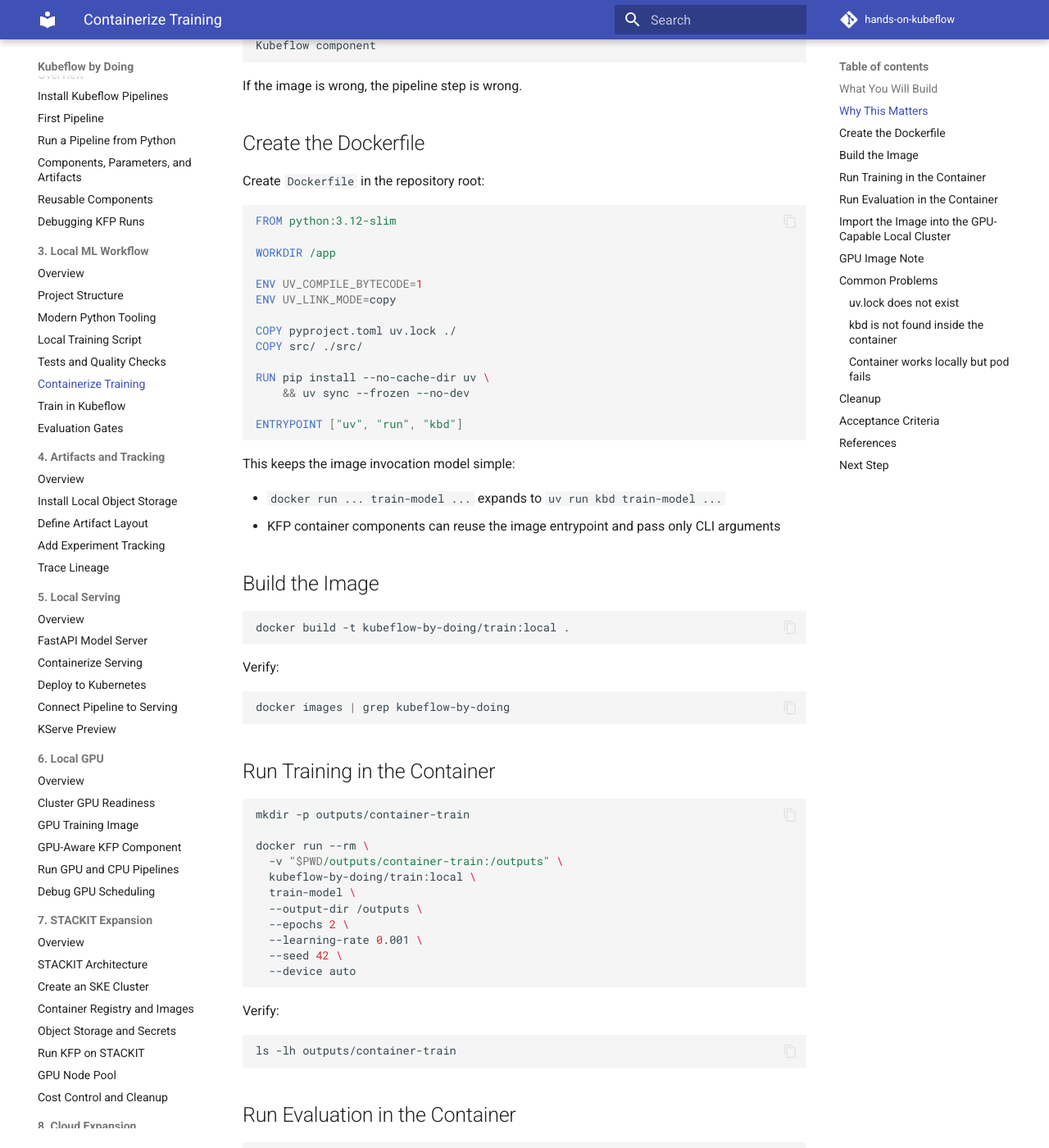
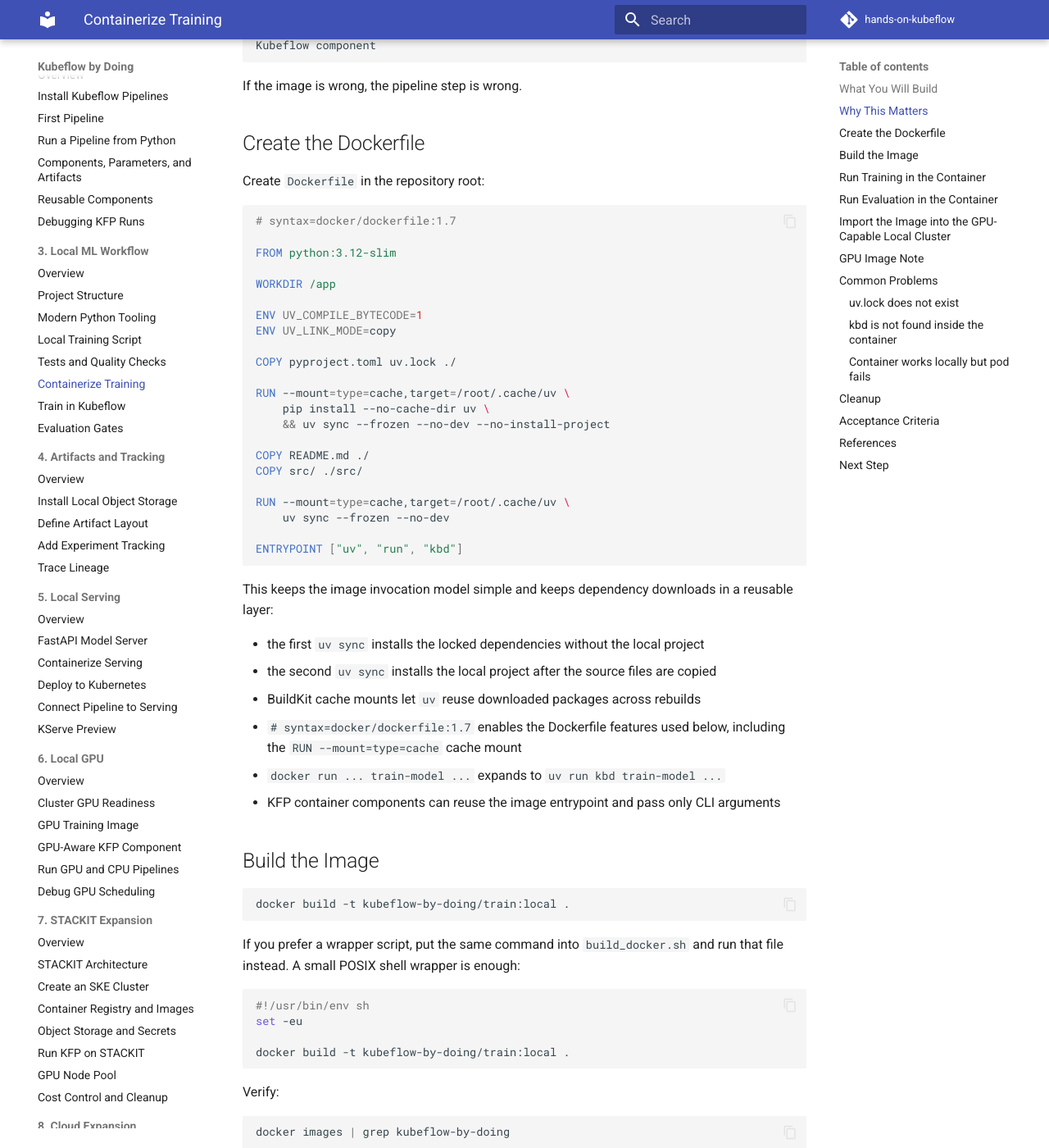
Before and after one commit to matze298/hands-on-kubeflow, an MkDocs documentation site: the page built from docs/03-local-ml-workflow/05-containerize-training.md, in a window 1280 px wide and 1400 px high, scrolled down 916 px. Shown: the whole window at 82% size. Built offline with MkDocs 1.6.1 and Material for MkDocs 9.7.7, drawn with Linux system fonts in a browser that asks for light colours; comment, search, counter and statistics services are not loaded.

Commit message:
docs: add docker build wrapper guidance

````diff
--- a/docs/03-local-ml-workflow/05-containerize-training.md
+++ b/docs/03-local-ml-workflow/05-containerize-training.md
@@ -44,6 +44,8 @@ If the image is wrong, the pipeline step is wrong.
 Create `Dockerfile` in the repository root:
 
 ```dockerfile
+# syntax=docker/dockerfile:1.7
+
 FROM python:3.12-slim
 
 WORKDIR /app
@@ -52,15 +54,26 @@ ENV UV_COMPILE_BYTECODE=1
 ENV UV_LINK_MODE=copy
 
 COPY pyproject.toml uv.lock ./
+
+RUN --mount=type=cache,target=/root/.cache/uv \
+    pip install --no-cache-dir uv \
+    && uv sync --frozen --no-dev --no-install-project
+
+COPY README.md ./
 COPY src/ ./src/
 
-RUN pip install --no-cache-dir uv \
-    && uv sync --frozen --no-dev
+RUN --mount=type=cache,target=/root/.cache/uv \
+    uv sync --frozen --no-dev
 
 ENTRYPOINT ["uv", "run", "kbd"]
 ```
 
-This keeps the image invocation model simple:
+This keeps the image invocation model simple and keeps dependency downloads in a reusable layer:
+
+- the first `uv sync` installs the locked dependencies without the local project
+- the second `uv sync` installs the local project after the source files are copied
+- BuildKit cache mounts let `uv` reuse downloaded packages across rebuilds
+- `# syntax=docker/dockerfile:1.7` enables the Dockerfile features used below, including the `RUN --mount=type=cache` cache mount
 
 - `docker run ... train-model ...` expands to `uv run kbd train-model ...`
 - KFP container components can reuse the image entrypoint and pass only CLI arguments
@@ -68,6 +81,15 @@ This keeps the image invocation model simple:
 ## Build the Image
 
 ```bash
+docker build -t kubeflow-by-doing/train:local .
+```
+
+If you prefer a wrapper script, put the same command into `build_docker.sh` and run that file instead. A small POSIX shell wrapper is enough:
+
+```sh
+#!/usr/bin/env sh
+set -eu
+
 docker build -t kubeflow-by-doing/train:local .
 ```
 
````
Also changed, not shown: docs/05-local-serving/02-containerize-serving.md (+14 -2 lines), docs/06-local-gpu/02-gpu-training-image.md (+12 -2 lines), 2 other files.
